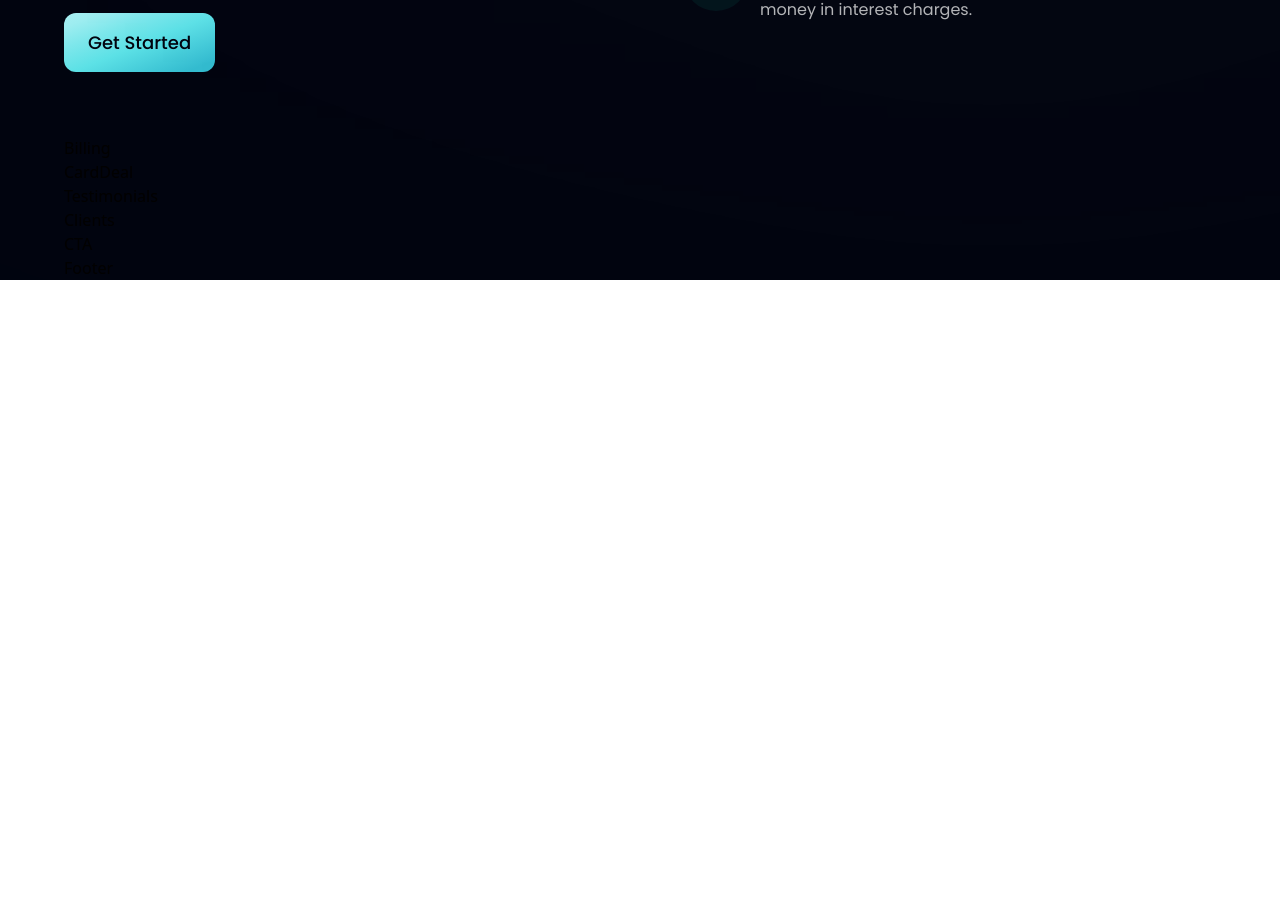
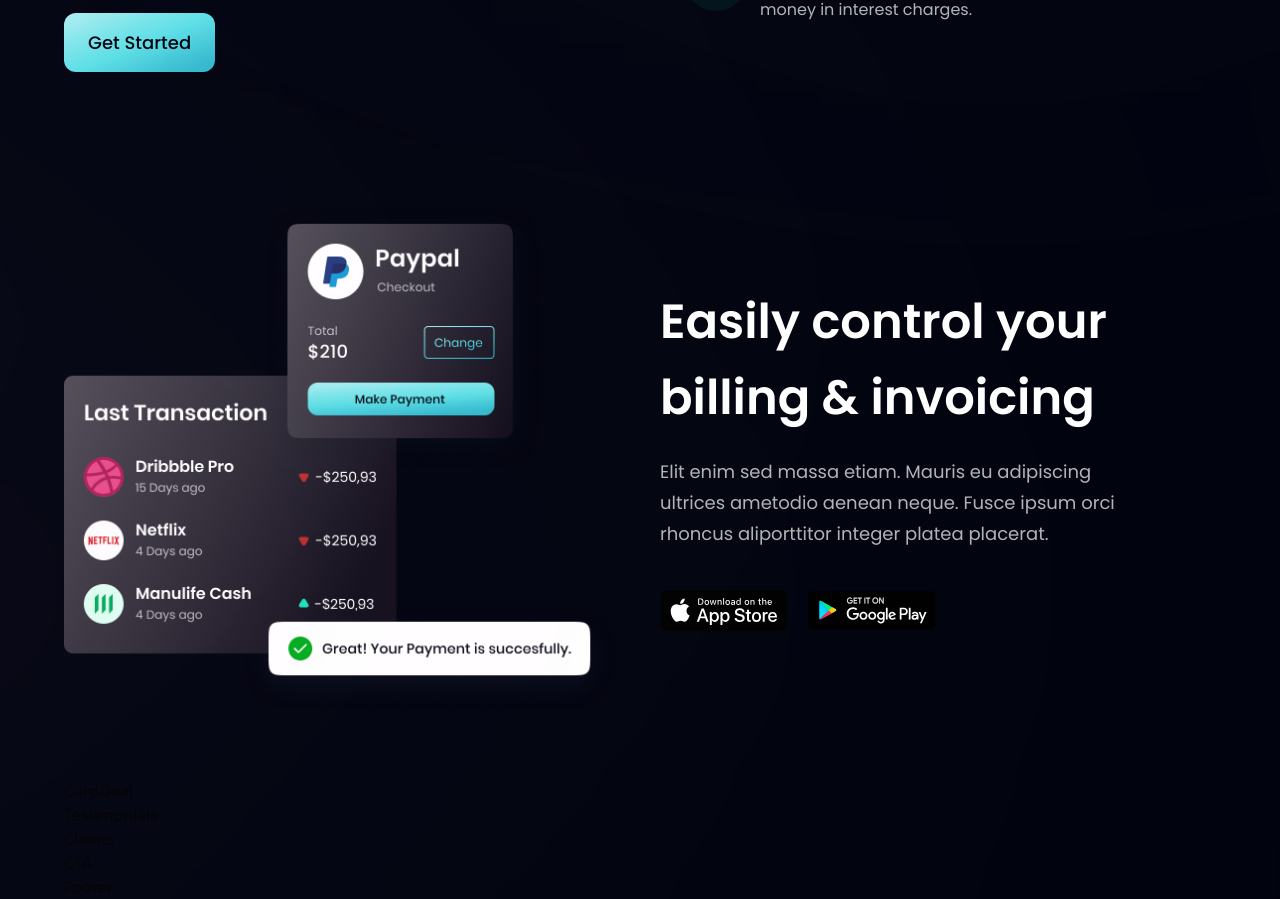
Before and after one commit to saeedMesbah2000/bank_modern_app, a React (Create React App) app: page / in a window 1280 px wide. Shown: the part 1376-2275 px from the top of the page. Before the commit the page ends 1656 px from the top, so only its background shows below. Built offline with nearby package versions, Linux system fonts and the light colour scheme.

Commit message:
completing Billing component

```diff
--- a/src/components/Billing.jsx
+++ b/src/components/Billing.jsx
@@ -1,7 +1,42 @@
 import React from "react";
+import {apple, bill, google} from "../assets";
+import styles, {layout} from "../style";
 
 const Billing = () => {
-  return <div>Billing</div>;
+  return (
+    <section id="product" className={layout.sectionReverse}>
+      <div className={layout.sectionImgReverse}>
+        <img src={bill} alt="billing" className="w-[100%] h-[100%]" />
+        <div className="absolute z-[3] -left-1/2 top-0 w-[50%] h-[50%] rounded-full white__gradient" />
+        <div className="absolute z-[0] -left-1/2 bottom-0 w-[50%] h-[50%] rounded-full pink__gradient" />
+      </div>
+
+      <div className={layout.sectionInfo}>
+        <h2 className={styles.heading2}>
+          Easily control your <br className="sm:block hidden" /> billing &
+          invoicing
+        </h2>
+        <p className={`${styles.paragraph} max-w-[470px] mt-5`}>
+          Elit enim sed massa etiam. Mauris eu adipiscing ultrices ametodio
+          aenean neque. Fusce ipsum orci rhoncus aliporttitor integer platea
+          placerat.
+        </p>
+
+        <div className="flex flex-row flex-wrap sm:mt-10 mt-6">
+          <img
+            src={apple}
+            alt="app_store"
+            className="w-[128px] h-[42px] object-contain mr-5 cursor-pointer"
+          />
+          <img
+            src={google}
+            alt="google_play"
+            className="w-[128px] h-[42px] object-contain mr-5 cursor-pointer"
+          />
+        </div>
+      </div>
+    </section>
+  );
 };
 
 export default Billing;
```
